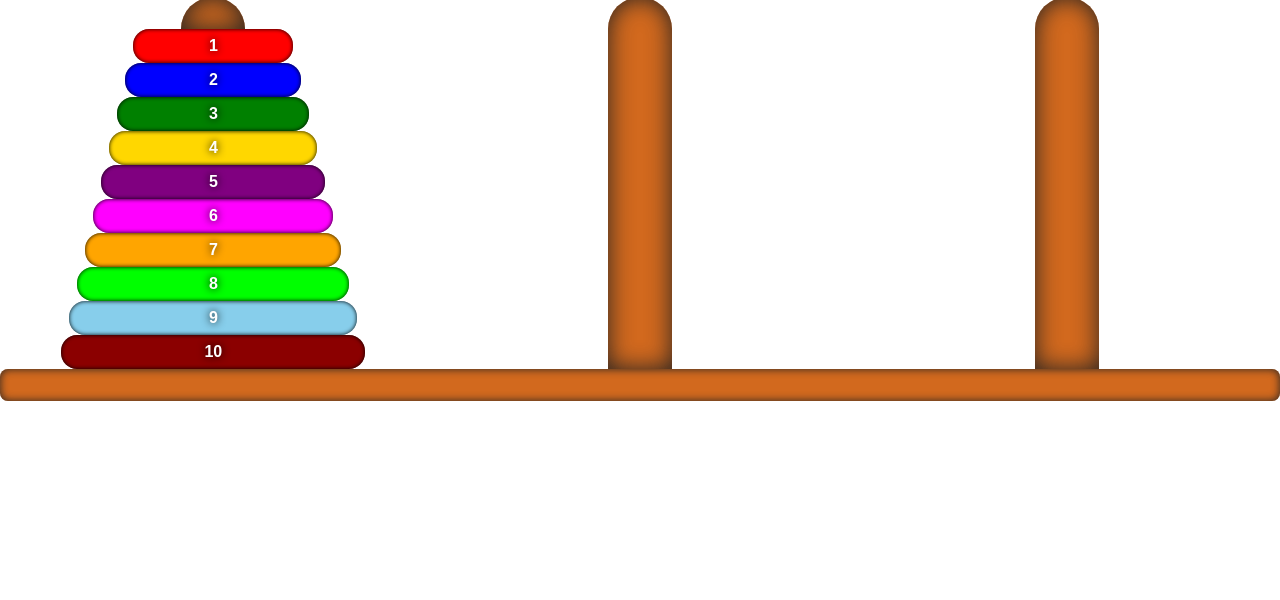
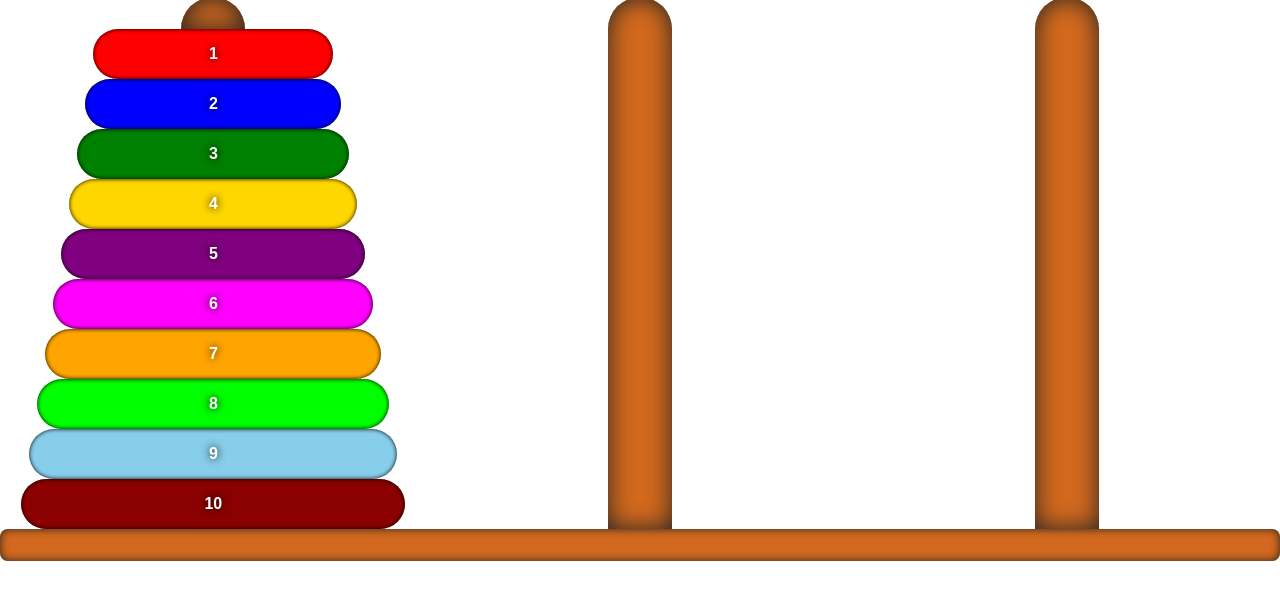
Before and after one commit to WesStep/towerOfHanoi, a plain HTML site: page index.html in a window 1280 px wide. Shown: the part 40-640 px from the top of the page. Drawn offline with Linux system fonts and the light colour scheme.

Commit message:
Removed pointer from all rings all the time, made rings larger.

```diff
--- a/assets/app.css
+++ b/assets/app.css
@@ -10,6 +10,10 @@
 	border-radius: 0.5rem;
 	box-shadow: inset 0 0 0.5rem #222;
 	height: 2rem;
+}
+
+.draggable {
+	cursor: pointer;
 }
 
 .play-area {
@@ -87,58 +91,57 @@
 	font-weight: bold;
 	color: white;
 	text-shadow: 0 0 0.5rem #000;
-	padding: 0.5rem 2rem;
-	border-radius: 1rem;
+	padding: 1rem 2rem;
+	border-radius: 2rem;
 	box-shadow: inset 0 0 0.25rem #000;
-	cursor: pointer;
 }
 
 #ring-1 {
-	width: 10rem;
+	width: 15rem;
 	background: red;
 }
 
 #ring-2 {
-	width: 11rem;
+	width: 16rem;
 	background: blue;
 }
 
 #ring-3 {
-	width: 12rem;
+	width: 17rem;
 	background: green;
 }
 
 #ring-4 {
-	width: 13rem;
+	width: 18rem;
 	background: gold;
 }
 
 #ring-5 {
-	width: 14rem;
+	width: 19rem;
 	background: purple;
 }
 
 #ring-6 {
-	width: 15rem;
+	width: 20rem;
 	background: fuchsia;
 }
 
 #ring-7 {
-	width: 16rem;
+	width: 21rem;
 	background: orange;
 }
 
 #ring-8 {
-	width: 17rem;
+	width: 22rem;
 	background: lime;
 }
 
 #ring-9 {
-	width: 18rem;
+	width: 23rem;
 	background: skyblue;
 }
 
 #ring-10 {
-	width: 19rem;
+	width: 24rem;
 	background: darkred;
 }
```
